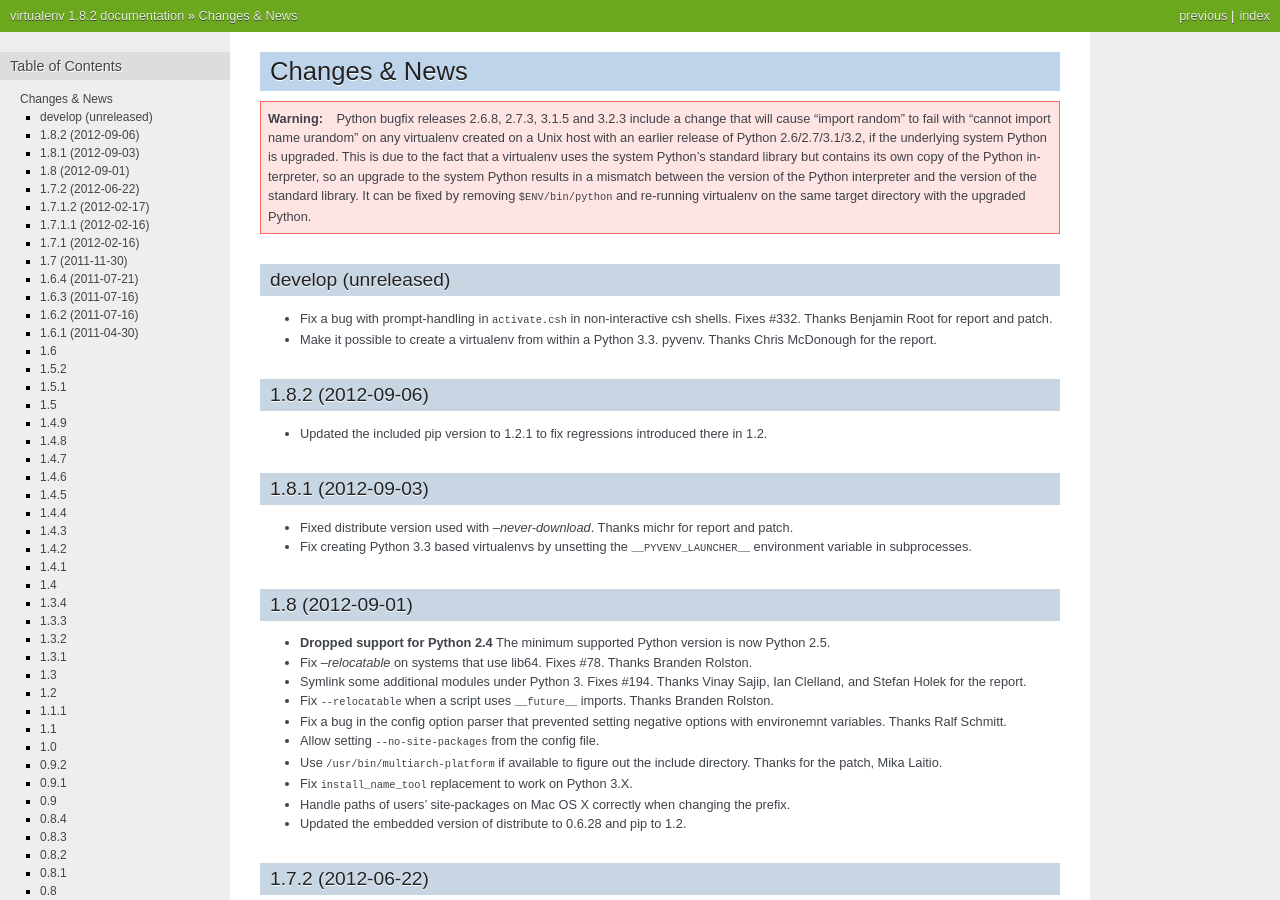
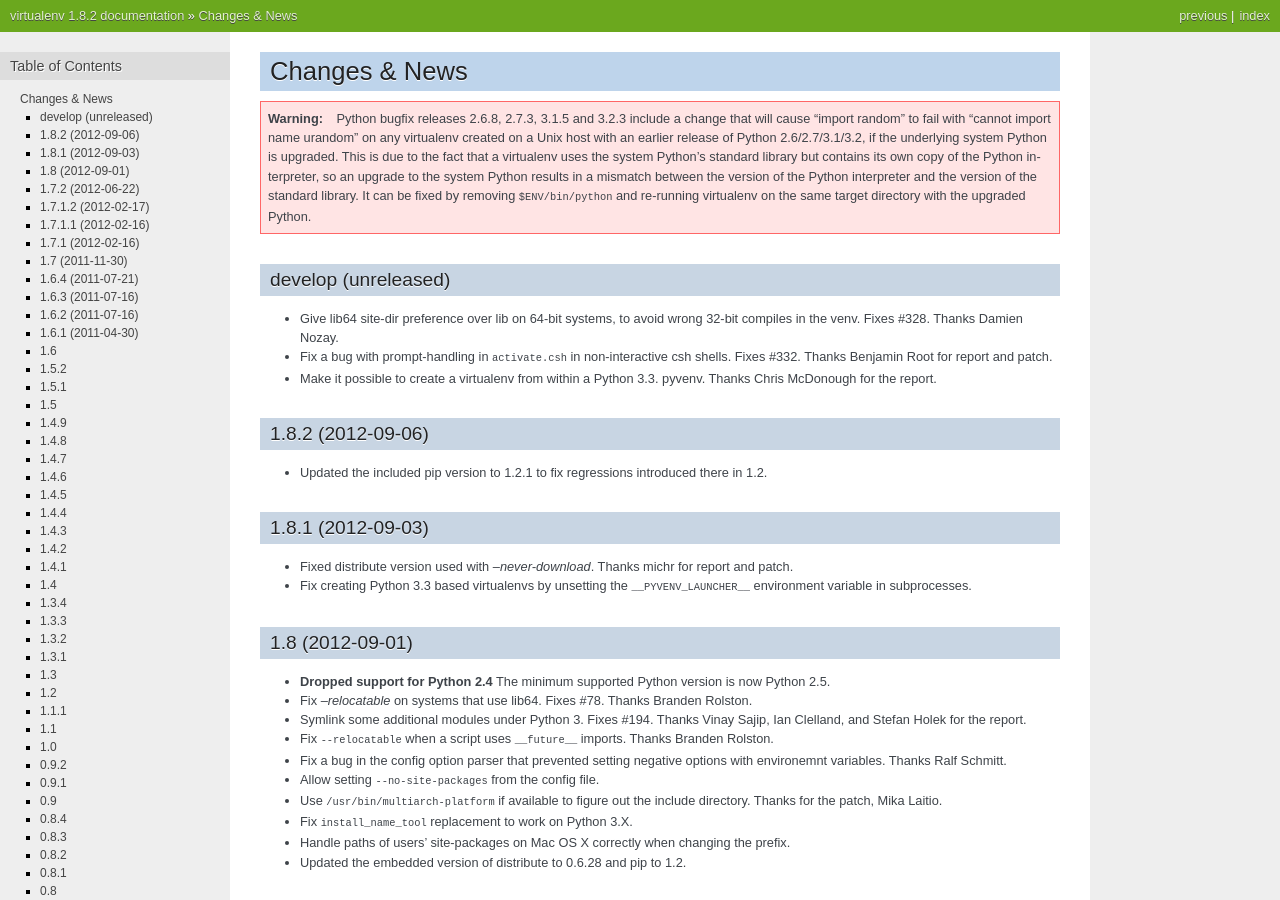
Before and after one commit to pypa/virtualenv, a Sphinx documentation site: the page built from docs/news.txt, in a window 1280 px wide and 900 px high. Built offline with Sphinx 7.4.7, drawn with Linux system fonts in a browser that asks for light colours.

Commit message:
Update AUTHORS and changelog.

```diff
--- a/AUTHORS.txt
+++ b/AUTHORS.txt
@@ -27,6 +27,7 @@
 Christopher Nilsson
 Cliff Xuan
 Curt Micol
+Damien Nozay
 David Schoonover
 Doug Hellmann
 Doug Napoleone
--- a/docs/news.txt
+++ b/docs/news.txt
@@ -17,6 +17,9 @@
 
 develop (unreleased)
 ~~~~~~~~~~~~~~~~~~~~
+
+* Give lib64 site-dir preference over lib on 64-bit systems, to avoid wrong
+  32-bit compiles in the venv. Fixes #328. Thanks Damien Nozay.
 
 * Fix a bug with prompt-handling in ``activate.csh`` in non-interactive csh
   shells. Fixes #332. Thanks Benjamin Root for report and patch.
```
